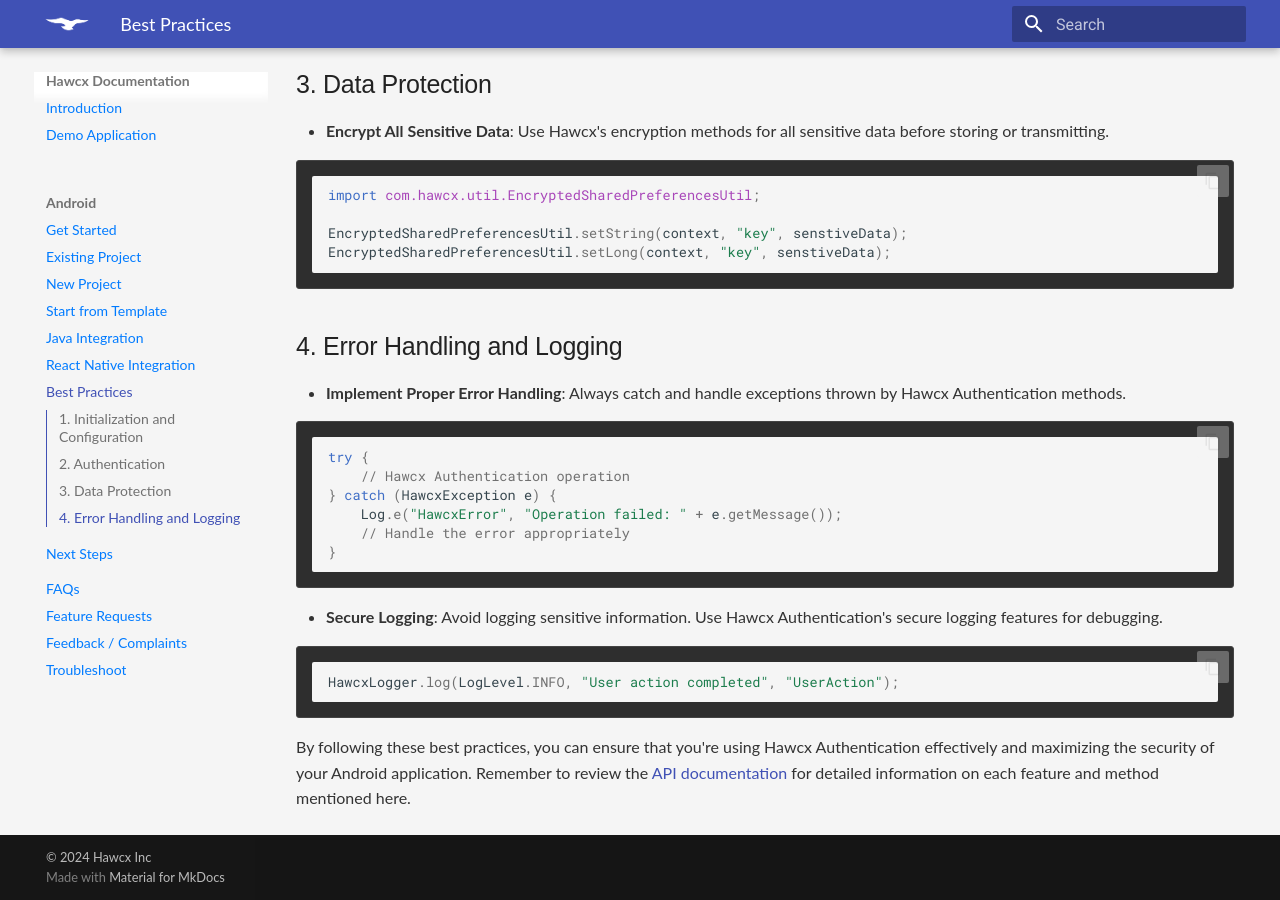
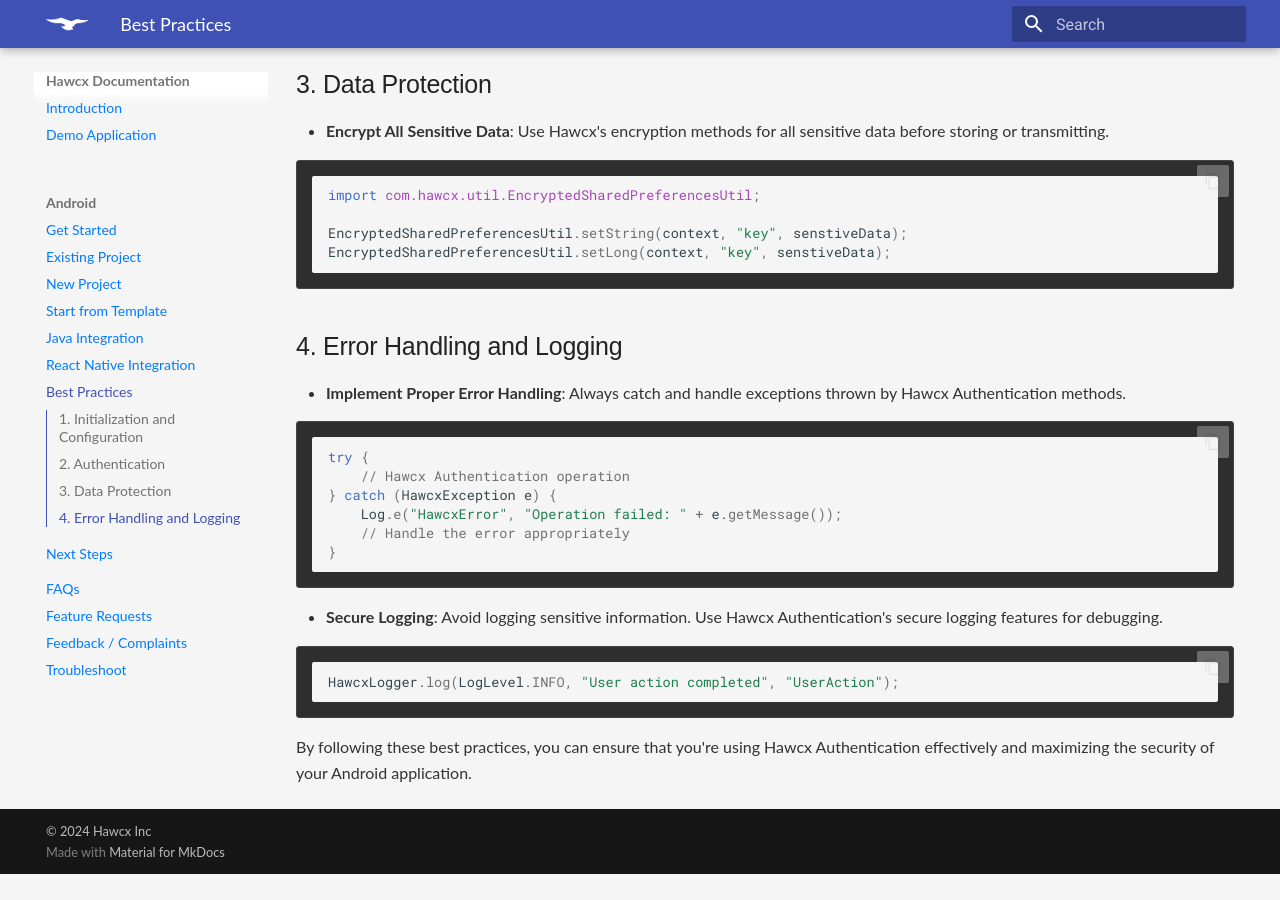
Before and after one commit to hawcx/sdk_docs, an MkDocs documentation site: the page built from docs/android/best-practices.md, in a window 1280 px wide and 900 px high, scrolled down 941 px. Built offline with MkDocs 1.6.1 and Material for MkDocs 9.7.7, drawn with Linux system fonts in a browser that asks for light colours; after the commit the page ends 1815 px from its top, so only the background shows below that.

Commit message:
fix: Removed Api references

````diff
--- a/docs/android/best-practices.md
+++ b/docs/android/best-practices.md
@@ -63,4 +63,4 @@ HawcxLogger.log(LogLevel.INFO, "User action completed", "UserAction");
 ```
 
 
-By following these best practices, you can ensure that you're using Hawcx Authentication effectively and maximizing the security of your Android application. Remember to review the [API documentation](api-reference.md) for detailed information on each feature and method mentioned here.
+By following these best practices, you can ensure that you're using Hawcx Authentication effectively and maximizing the security of your Android application.
````
Also changed, not shown: docs/android/java-integration.md (+1 -1 lines), docs/android/react-integration.md (+0 -2 lines).
